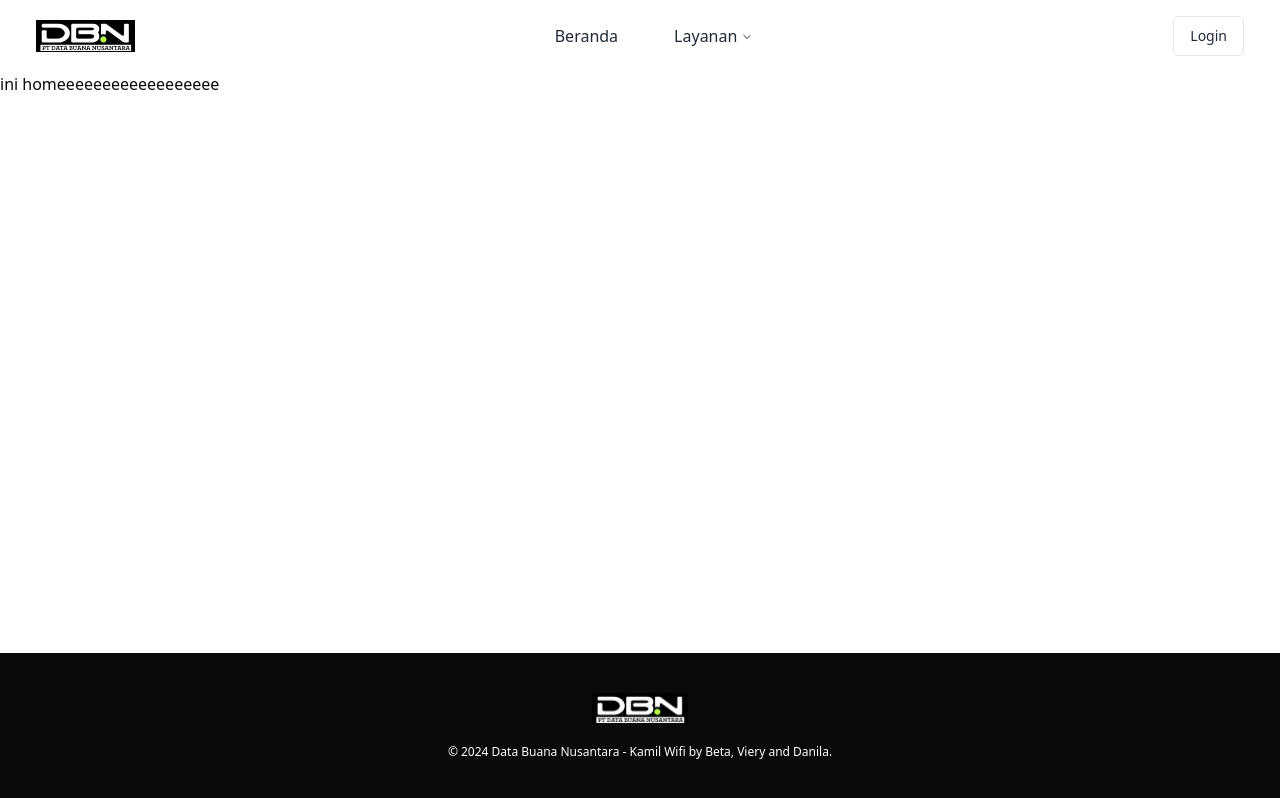
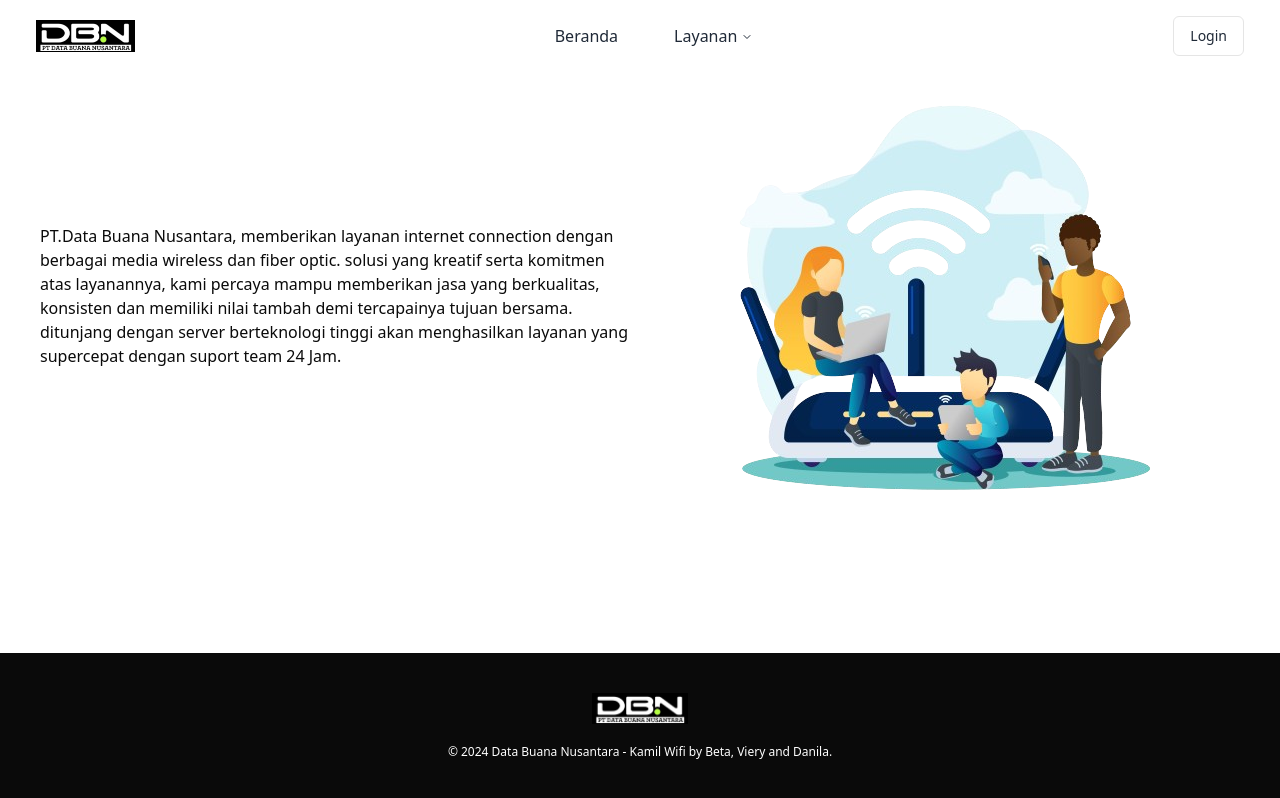
Before and after one commit to akuBetaa/dbn-project, a React (Vite) app: page / in a window 1280 px wide. Built offline with nearby package versions, Linux system fonts and the light colour scheme.

Commit message:
update login

```diff
--- a/src/components/Login.jsx
+++ b/src/components/Login.jsx
@@ -56,7 +56,7 @@ const Login = () => {
     if (token) {
       const decoded = jwtDecode(token);
       console.log("Decoded Token:", decoded);
-      return decoded;
+      return decoded.role//;
     }
     return null;
   }
--- a/src/components/layout/HomeLayout.jsx
+++ /dev/null
@@ -1,9 +0,0 @@
-import React from 'react'
-
-const HomeLayout = () => {
-  return (
-    <div>HomeLayout</div>
-  )
-}
-
-export default HomeLayout
--- /dev/null
+++ b/src/components/layout/Layout.jsx
@@ -0,0 +1,33 @@
+import React from 'react'
+
+
+const Layout = ({ children, ...props }) => {
+  return (
+    <div className="container px-10 p-4" {...props}>
+      <div className="grid grid-cols-1 md:grid-cols-2 gap-4" {...props}>
+        {children}
+      </div>
+    </div>
+  );
+};
+
+// LeftContent component
+const LeftContent = ({ children, ...props }) => {
+  return (
+    <div className="bg-gray-100 p-4" {...props}>
+      {children}
+    </div>
+  );
+};
+
+// RightContent component
+const RightContent = ({ children, ...props }) => {
+  return (
+    <div className="p-4" {...props}>
+      {children}
+    </div>
+  );
+};
+
+
+export { Layout, LeftContent, RightContent };
--- a/src/pages/Home.jsx
+++ b/src/pages/Home.jsx
@@ -1,10 +1,21 @@
 import React from "react";
 import UserLayout from "@/components/layout/UserLayout";
+import { Layout, RightContent, LeftContent } from '@/components/layout/Layout'
+import ImageHome from '@/assets/provider.png'
 
 const Home = () => {
   return (
     <UserLayout>
-      <h1>ini homeeeeeeeeeeeeeeeeee</h1>
+      <Layout>
+        <LeftContent className="flex justify-center items-center">
+          <p>
+            <span>PT.Data Buana Nusantara,</span> memberikan layanan internet connection dengan berbagai media wireless dan fiber optic. solusi yang kreatif serta komitmen atas layanannya, kami percaya mampu memberikan jasa yang berkualitas, konsisten dan memiliki nilai tambah demi tercapainya tujuan bersama. ditunjang dengan server berteknologi tinggi akan menghasilkan layanan yang supercepat dengan suport team 24 Jam.
+          </p>
+        </LeftContent>
+        <RightContent className="flex justify-center">
+          <img src={ImageHome} alt="" />
+        </RightContent>
+      </Layout>
     </UserLayout>
   );
 };
```
Also changed, not shown: src/assets/provider.png (added).
